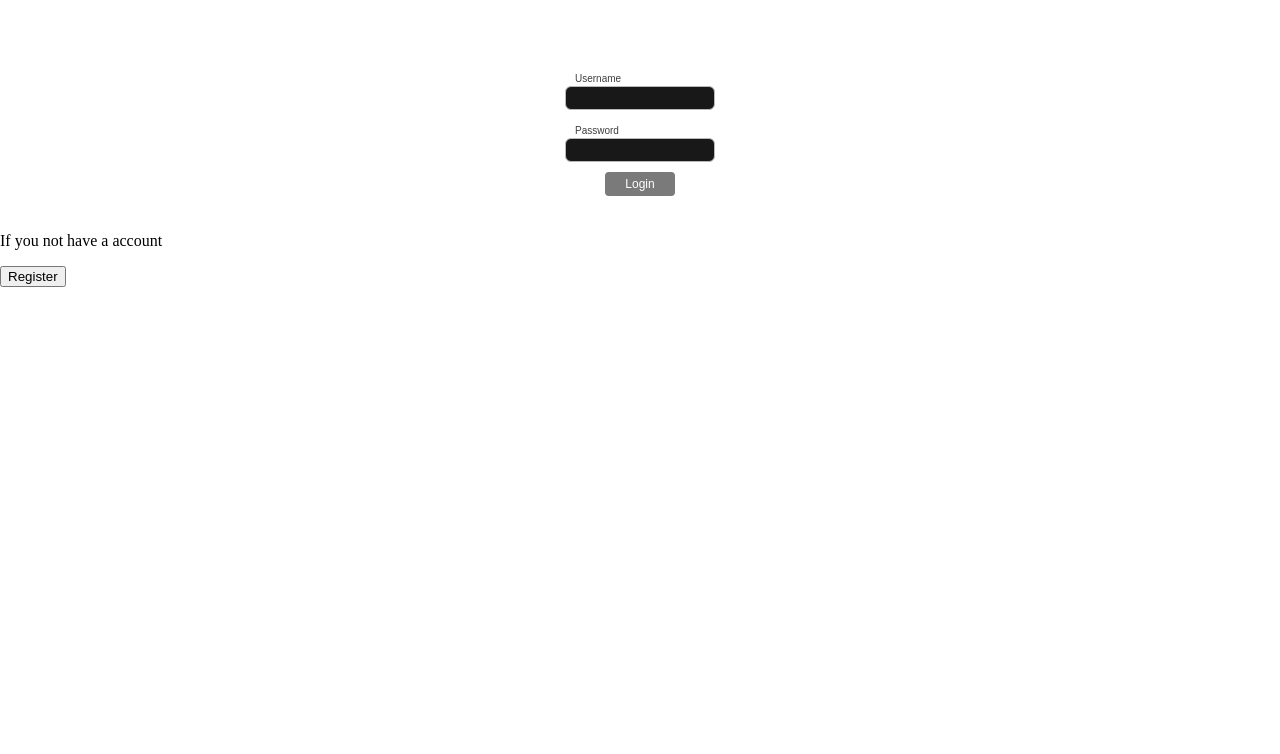
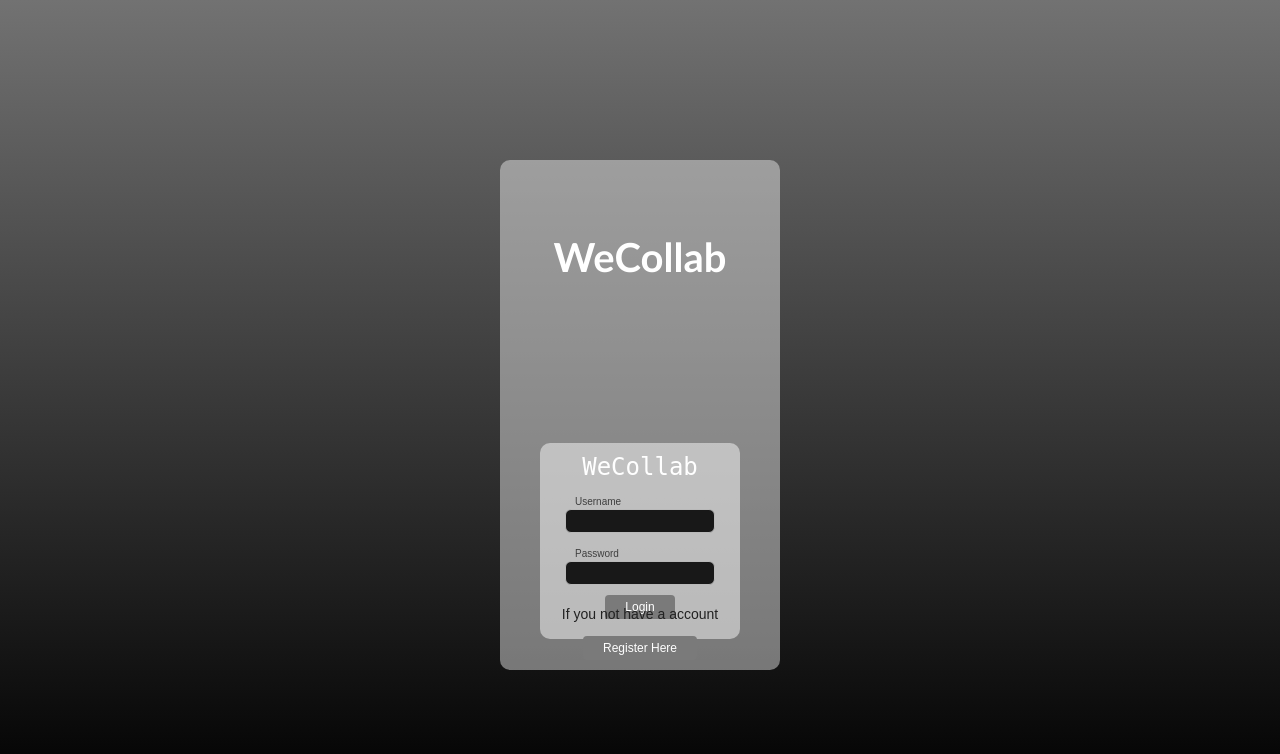
Before and after one commit to TecDSX/proyecto-final-tecnicatura-client, a Next.js app: page / in a window 1280 px wide. Shown: the top 754 px of the page. Built offline with nearby package versions, Linux system fonts and the light colour scheme.

Commit message:
fixes in page

```diff
--- a/src/pages/_app.tsx
+++ /dev/null
@@ -1,9 +0,0 @@
-/* eslint-disable react/prop-types */
-// eslint-disable-next-line no-unused-vars
-import React, { ReactElement, FC } from 'react';
-import '../styles/theme.scss';
-const App: FC<{ Component: any; pageProps: any }> = ({
-  Component,
-  pageProps,
-}) => <Component {...pageProps} />;
-export default App;
--- a/src/pages/index.scss
+++ b/src/pages/index.scss
@@ -1,7 +1,40 @@
-.register-label {
-  font-size: 10px;
-  color: rgb(20, 20, 20);
-  margin-left: 10px;
-  font-family: Arial, Helvetica, sans-serif;
-  text-align: center;
+body {
+  margin: 0;
+  padding: 0;
 }
+.background-page {
+  background: linear-gradient(rgb(114, 114, 114), rgb(0, 0, 0));
+  position: absolute;
+  width: 100%;
+  height: 100%;
+}
+.account-box {
+  position: relative;
+  width: 200px;
+  height: 430px;
+  top: 20%;
+  margin: auto;
+  border-radius: 10px;
+  background-color: rgba(230, 230, 230, 0.479);
+  padding-bottom: 5px;
+  padding: 40px;
+  .info-label {
+    font-size: 14px;
+    color: rgb(34, 34, 34);
+    font-family: Arial, Helvetica, sans-serif;
+    text-align: center;
+  }
+  .account-footer {
+    position: absolute;
+    width: 100%;
+    left: 0px;
+    bottom: 0px;
+  }
+  &__title {
+    position: relative;
+    text-align: center;
+    color: rgb(255, 255, 255);
+    font-family: "Trebuchet MS";
+    font-size: 40px;
+  }
+}
--- a/src/pages/index.tsx
+++ b/src/pages/index.tsx
@@ -1,38 +1,56 @@
-import React, { useState } from 'react';
+import React, { useState, Fragment } from 'react';
 import { LoginForm } from '../components/LoginForm/index';
 import { RegisterForm } from '../components/RegisterForm/index';
 import { FormProvider } from '../contexts/FormContext';
+import { Button } from '../components/Button';
+import './index.scss';
+
 const IndexPage = () => {
   const [login, setLogin] = useState(true);
-  if (login)
-    return (
-      <div className="background-page">
-        <FormProvider values={{ username: '', password: '' }}>
+
+  const AccountBox = () => {
+    if (login) {
+      return (
+        <Fragment>
           <LoginForm />
-        </FormProvider>
-        <p className="register-label">If you not have a account</p>
-        <button onClick={() => setLogin(false)}>Register</button>
-      </div>
-    );
+          <div className="account-footer">
+            <p className="info-label">If you not have a account</p>
+            <Button
+              width="150px"
+              label="Register Here"
+              onClick={() => setLogin(false)}
+            />
+          </div>
+        </Fragment>
+      );
+    } else {
+      return (
+        <Fragment>
+          {/* <FormProvider fields={{ username: '', email: '', password: '' }}>
+            <RegisterForm />
+          </FormProvider> */}
+          <div className="account-footer">
+            <p className="info-label">If you have a account</p>
+            <Button
+              width="150px"
+              label="Login Here"
+              onClick={() => setLogin(true)}
+            />
+          </div>
+        </Fragment>
+      );
+    }
+  };
+
   return (
     <div className="background-page">
-      <FormProvider values={{ username: '', email: '', password: '' }}>
-        <RegisterForm />
-      </FormProvider>
-      <p className="login-label">If you have a account</p>
-      <button onClick={() => setLogin(true)}>Login</button>
+      <div className="account-box">
+        <h2 className="account-box__title">WeCollab</h2>
+        <AccountBox />
+      </div>
     </div>
   );
 };
-// return (
-//   <Fragment>
-//     <FormProvider values={{ username: '', password: '' }}>
-//       <LoginForm className={!loginState ? 'hide' : ''} />
-//     </FormProvider>
-//     <FormProvider values={{ username: '', password: '', email: '' }}>
-//       <RegisterForm className={loginState ? 'hide' : ''} />
-//     </FormProvider>
-//   </Fragment>
-// );
+
 IndexPage.displayName = 'Index Page';
 export default IndexPage;
```
